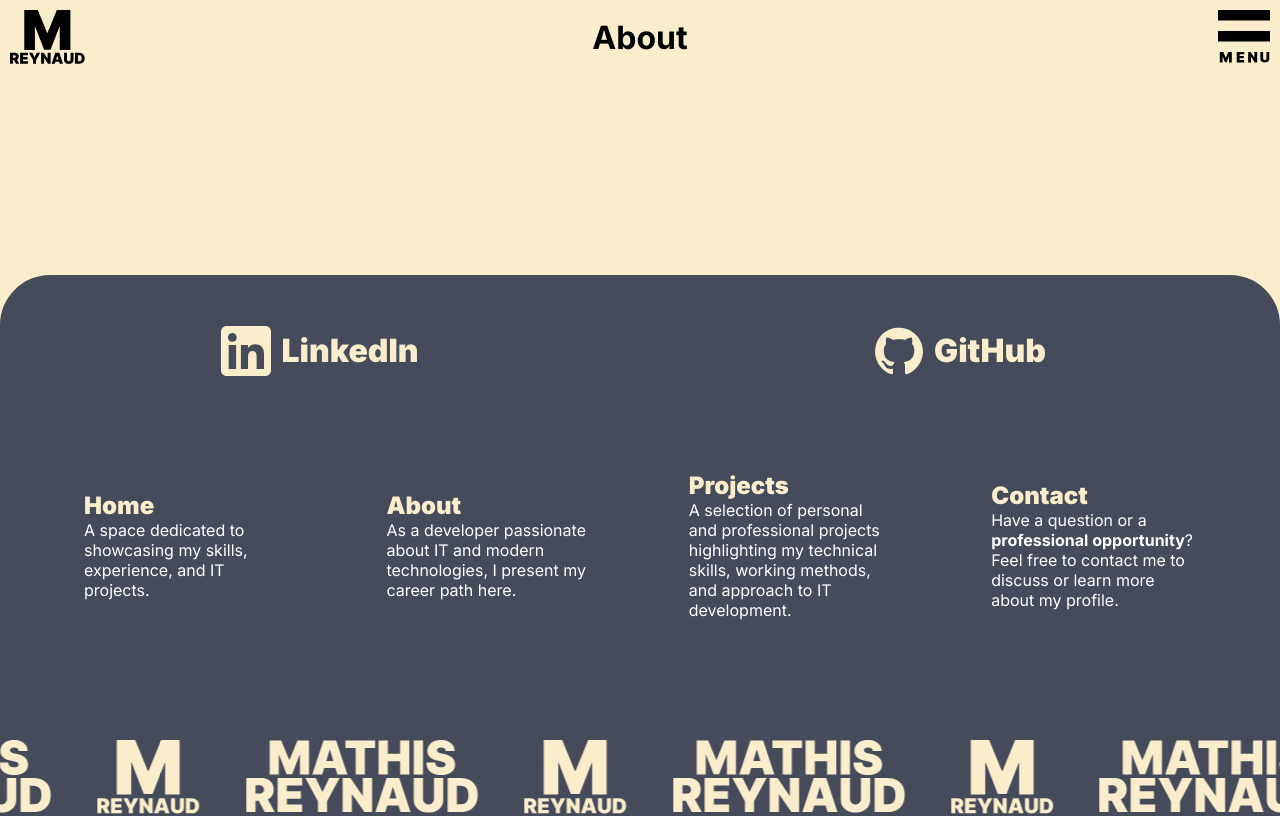
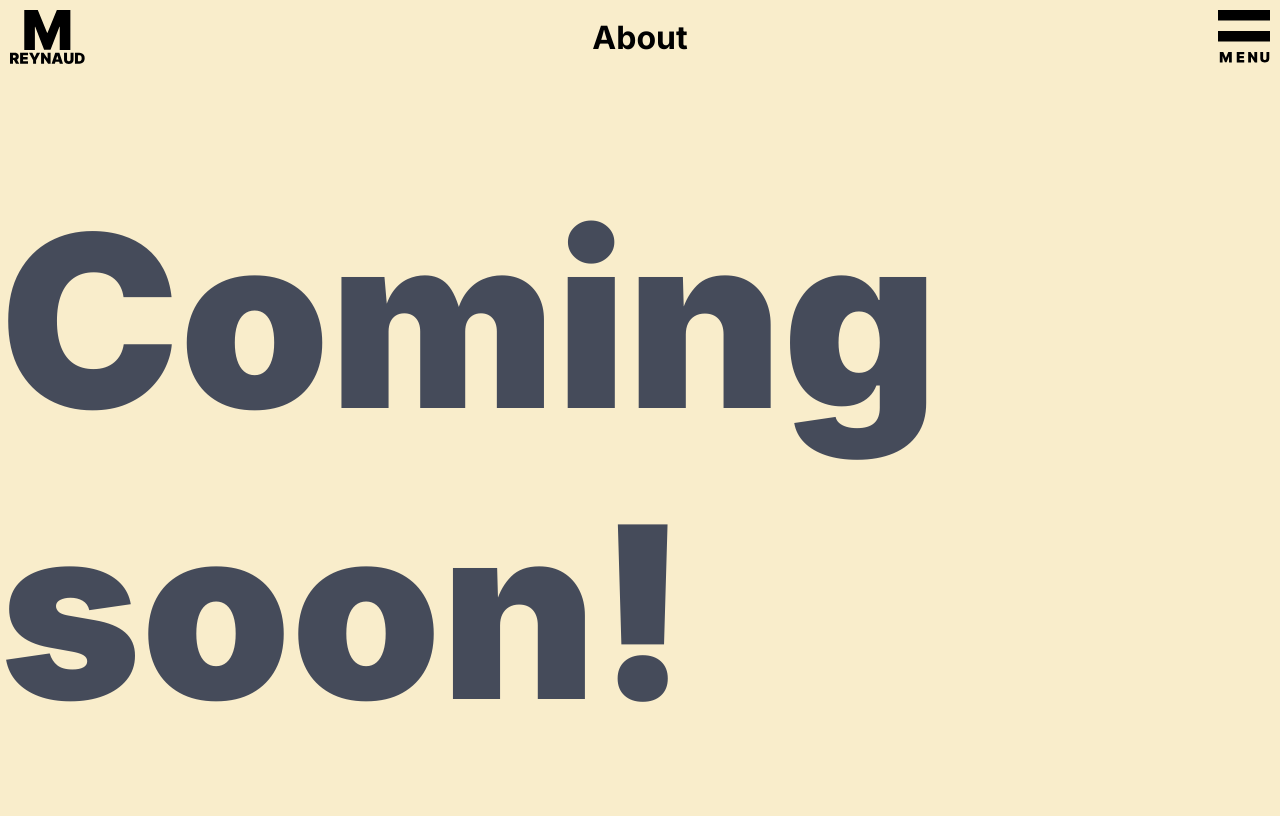
Before and after one commit to mreynaud42/my_showcase_website, a React (Vite) app: page /about in a window 1280 px wide. Shown: the top 816 px of the page. Built offline with nearby package versions, Linux system fonts and the light colour scheme.

Commit message:
create and add div CommingSoon component

```diff
--- /dev/null
+++ b/src/components/ComingSoon.tsx
@@ -0,0 +1,10 @@
+
+import "../styles/comingSoon.css";
+
+export default function ComingSoon() {
+    return (
+        <div className="coming-soon">
+            <h1>Coming soon!</h1>
+        </div>
+    );
+}
--- a/src/pages/About.tsx
+++ b/src/pages/About.tsx
@@ -1,6 +1,10 @@
+import ComingSoon from "../components/ComingSoon"
 
 export default function About() {
     return (
-        <div className="head"><h1 className="namepage">About</h1></div>
+        <>
+            <div className="head"><h1 className="namepage">About</h1></div>
+            <ComingSoon />
+        </>
     );
 }
--- a/src/pages/Contact.tsx
+++ b/src/pages/Contact.tsx
@@ -1,6 +1,10 @@
+import ComingSoon from "../components/ComingSoon"
 
 export default function Contact() {
     return (
-        <div className="head"><h1 className="namepage">Contact</h1></div>
+        <>
+            <div className="head"><h1 className="namepage">Contact</h1></div>
+            <ComingSoon />
+        </>
     );
 }
--- a/src/pages/ProjectDetail.tsx
+++ b/src/pages/ProjectDetail.tsx
@@ -1,6 +1,10 @@
+import ComingSoon from "../components/ComingSoon"
 
 export default function ProjectDetail() {
     return (
-        <div className="head"><h1 className="namepage">Project Detail</h1></div>
+        <>
+            <div className="head"><h1 className="namepage">Project Detail</h1></div>
+            <ComingSoon />
+        </>
     );
 }
--- a/src/pages/Projects.tsx
+++ b/src/pages/Projects.tsx
@@ -1,6 +1,10 @@
+import ComingSoon from "../components/ComingSoon"
 
 export default function Projects() {
     return (
-        <div className="head"><h1 className="namepage">Projects</h1></div>
+        <>
+            <div className="head"><h1 className="namepage">Projects</h1></div>
+            <ComingSoon />
+        </>
     );
 }
--- /dev/null
+++ b/src/styles/comingSoon.css
@@ -0,0 +1,15 @@
+
+div.coming-soon {
+    width: 100%;
+    height: 100%;
+
+    display: flex;
+    justify-content: center;
+    align-items: center;
+}
+
+div.coming-soon h1 {
+    font-size: 15rem;
+    font-weight: 900;
+    color: var(--secondary-color);
+}
```
